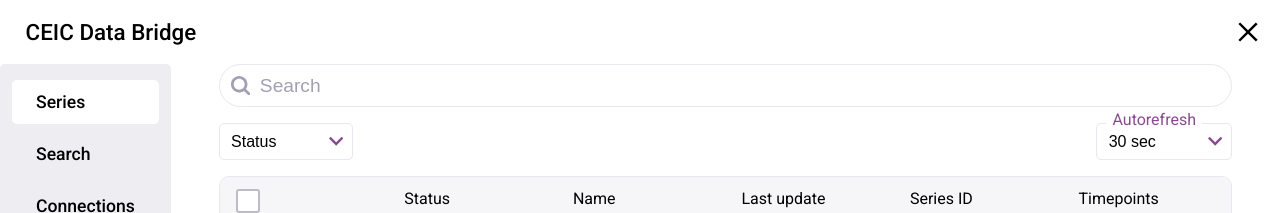
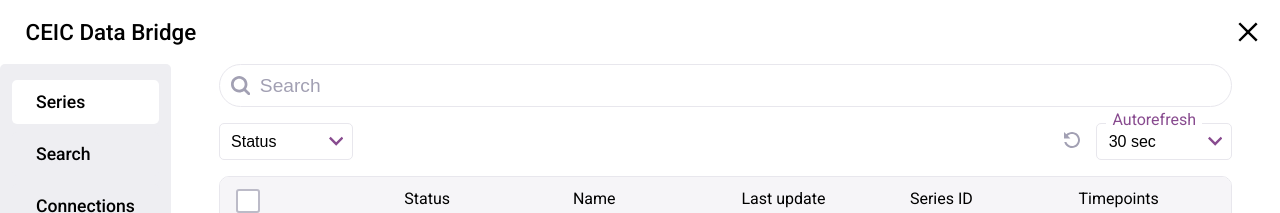
Before and after one commit to juliensale/ceic-example, a Next.js app: page / in a window 1280 px wide. Shown: the top 213 px of the page. Built offline with nearby package versions, Linux system fonts and the light colour scheme.

Commit message:
feat: refresh button in filters

```diff
--- a/components/Filters/Filters.module.css
+++ b/components/Filters/Filters.module.css
@@ -6,3 +6,10 @@
 
   margin-bottom: 1rem;
 }
+
+.subContainer {
+  display: flex;
+  flex-direction: row;
+  align-items: center;
+  gap: 1rem;
+}
--- a/components/Filters/index.tsx
+++ b/components/Filters/index.tsx
@@ -1,5 +1,7 @@
 import { FC, useState } from 'react';
+import IconButton from '../buttons/Icon';
 import DropDown, { DropDownCheckbox, DropDownItem } from '../forms/DropDown';
+import RefreshIcon from '../icons/Refresh';
 import styles from './Filters.module.css';
 
 const Filters: FC = () => {
@@ -14,6 +16,7 @@
 				<DropDownCheckbox value="2">Up to date</DropDownCheckbox>
 			</DropDown>
 			<div className={styles.subContainer}>
+				<IconButton><RefreshIcon /></IconButton>
 				<DropDown
 					title={`${autoRefresh} sec`}
 					type="select"
--- /dev/null
+++ b/components/icons/Refresh.tsx
@@ -0,0 +1,12 @@
+import { FC } from 'react'
+
+const RefreshIcon: FC = () => {
+	return (
+		<svg width="14" height="14" viewBox="0 0 14 14" fill="inherit" xmlns="http://www.w3.org/2000/svg">
+			<path d="M2.05753 2.05625C3.32709 0.7875 5.06942 0 7.00438 0C10.8743 0 14 3.1325 14 7C14 10.8675 10.8743 14 7.00438 14C3.73858 14 1.01564 11.7688 0.236398 8.75H2.05753C2.77549 10.7888 4.7192 12.25 7.00438 12.25C9.90244 12.25 12.2577 9.89625 12.2577 7C12.2577 4.10375 9.90244 1.75 7.00438 1.75C5.55096 1.75 4.25516 2.35375 3.30957 3.3075L5.6 5.6H0V0L2.05753 2.05625Z" fill="inherit" />
+		</svg>
+
+	)
+}
+
+export default RefreshIcon
```
